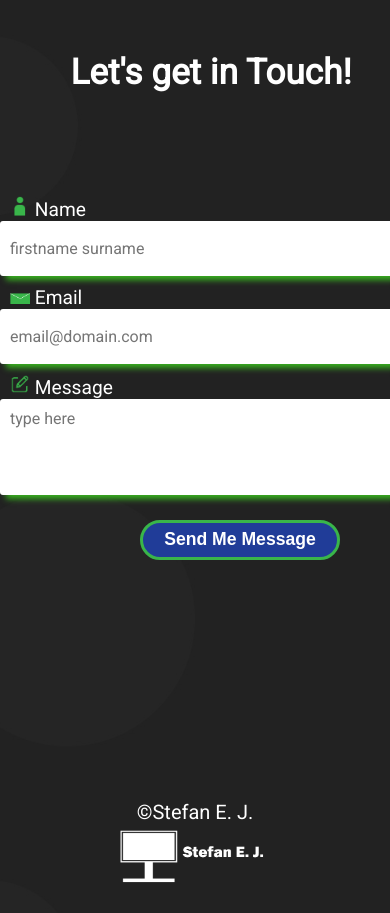
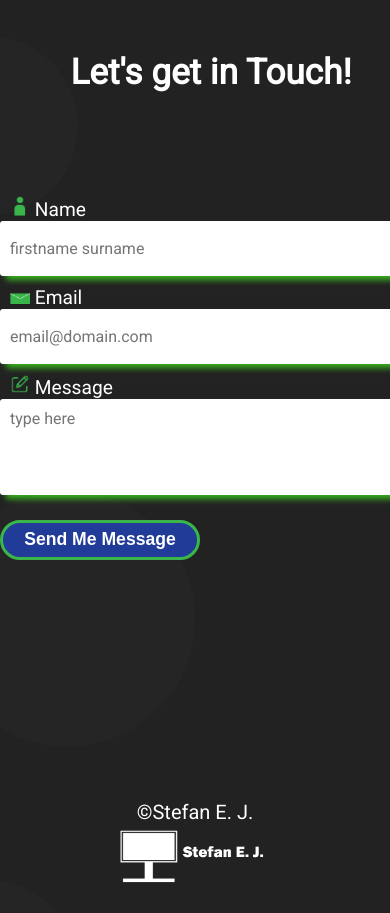
Before and after one commit to sej3686/vue-portfolio, a Vue app: page / in a window 390 px wide. Shown: the part 8100-9013 px from the top of the page. Built offline with nearby package versions, Linux system fonts and the light colour scheme.

Commit message:
minor repsonsive changes in contact

```diff
--- a/src/assets/sass/responsive.scss
+++ b/src/assets/sass/responsive.scss
@@ -244,6 +244,7 @@ $darkGreenColor: #228a30;
         width: 100%;
 
         .form-box {
+          align-items: flex-start !important;
 
           .field {
 
```
